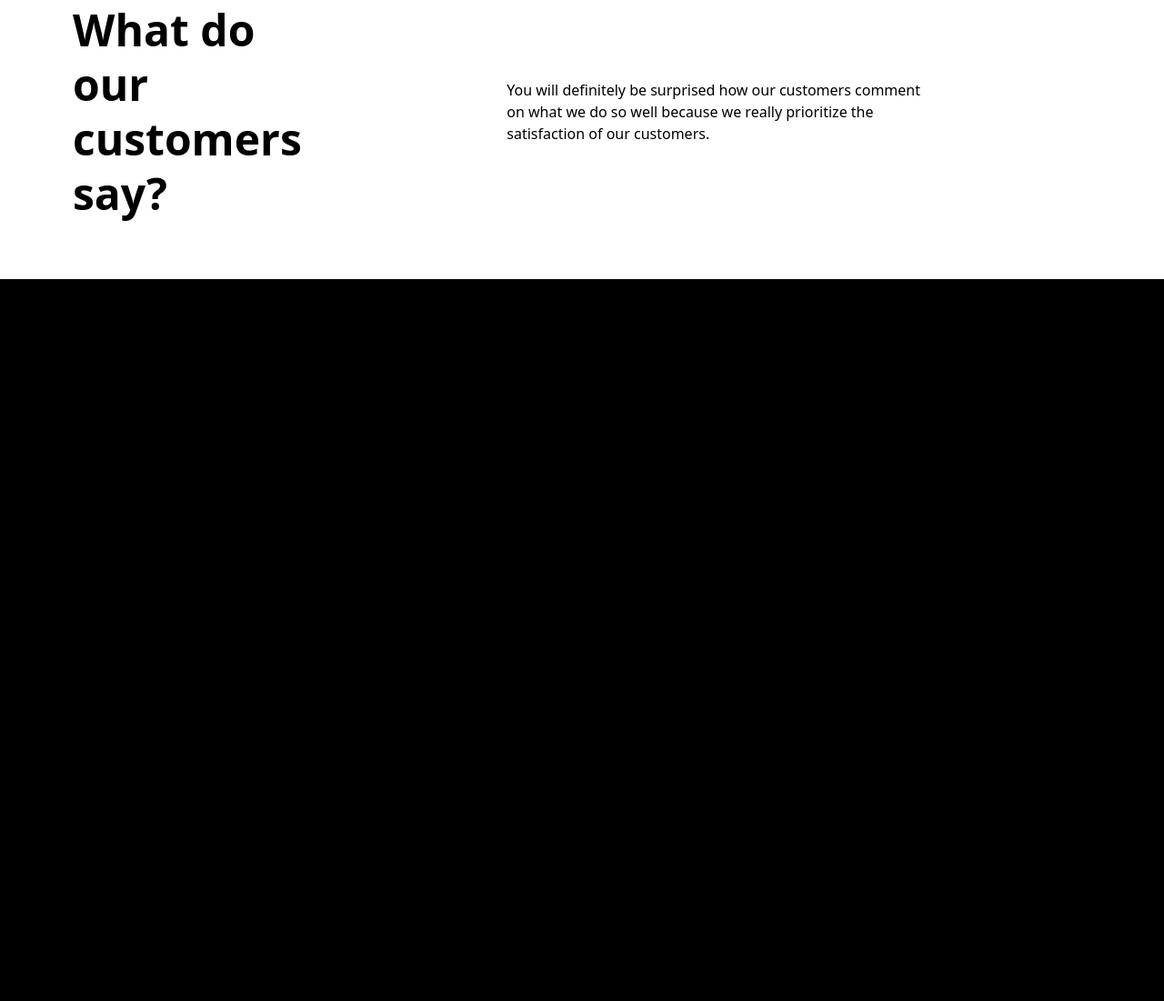
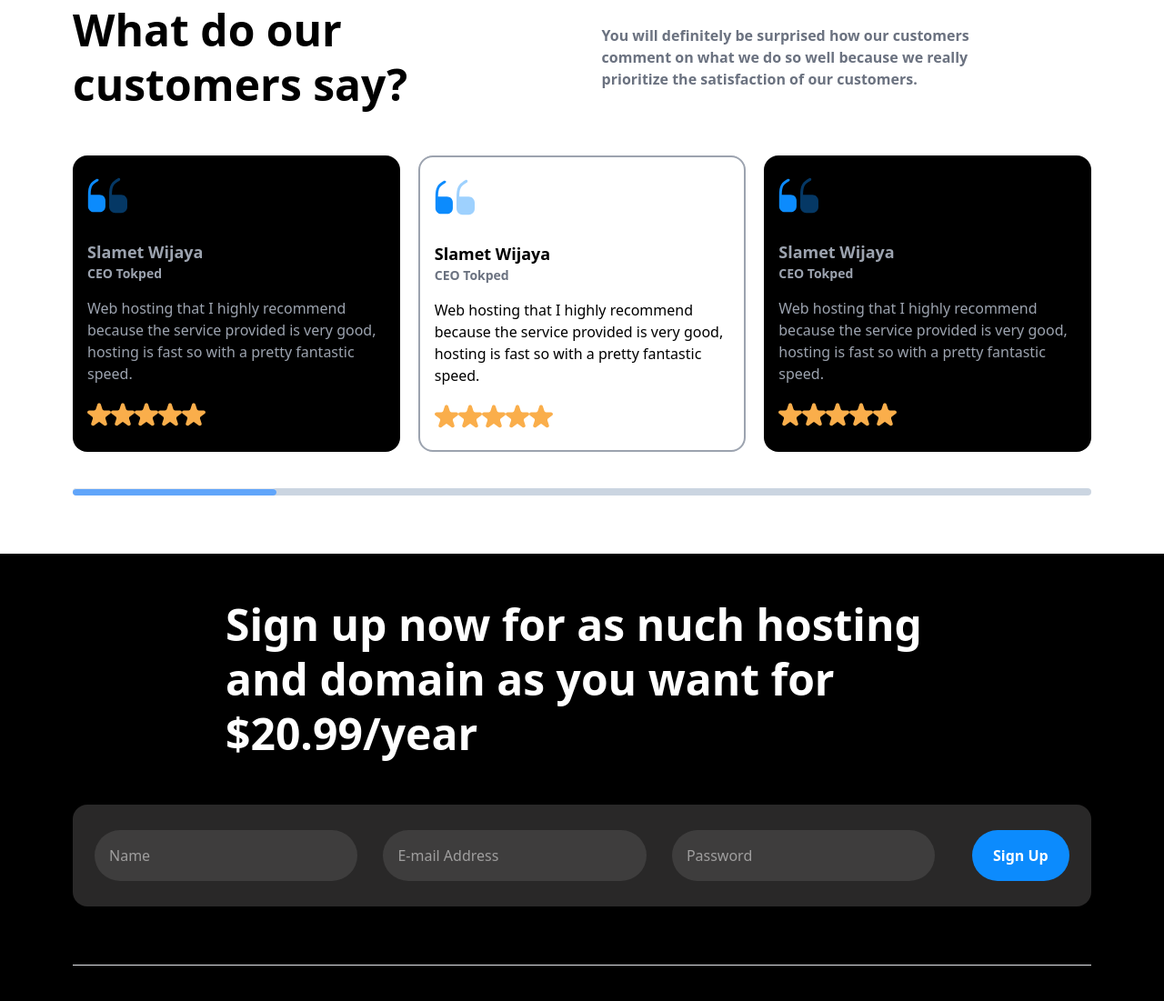
Before and after one commit to kodewizdom/FSJS, a website built with Vite: page Html and Css Assignments/week 6/Project 2 - Hosting Site/index.html in a window 1280 px wide. Shown: the part 3303-4404 px from the top of the page at 91% size. Before the commit the page ends 3610 px from the top, so only its background shows below. Built offline with nearby package versions, Linux system fonts and the light colour scheme.

Commit message:
added more section

```diff
--- a/Html and Css Assignments/week 6/Project 2 - Hosting Site/index.html
+++ b/Html and Css Assignments/week 6/Project 2 - Hosting Site/index.html
@@ -281,10 +281,94 @@
 
     <section class="bg-white py-16 px-20">
         <div class="flex gap-12">
-            <h1 class="text-5xl font-bold leading-[60px]">What do our customers say?</h1>
-            <p class="flex text- items-center pl-[12%] pr-[15%]">You will definitely be surprised how our customers comment on what we do so well because we really
+            <h1 class="text-5xl font-bold leading-[60px] w-[50%] pr-10">What do our customers say?</h1>
+            <p class="flex font-semibold text-gray-500 items-center w-[50%] pr-[12%]">You will definitely be surprised how our customers comment on what we do so well because we really
             prioritize the satisfaction of our customers. </p>
         </div>
+
+        <div class="flex pt-12 gap-5">
+
+            <div class="bg-black flex-col text-gray-400 w-[40%] py-6 px-4 rounded-2xl">
+
+                <div class="flex w-5 pb-7 gap-1">
+                    <img src="./assets/Icons/Vector.svg" alt="">
+                    <img src="./assets/Icons/Vector-1.svg" alt="">
+                </div>
+
+                <h1 class=" text-lg font-semibold leading-">Slamet Wijaya</h1>
+                <p class="text-sm pb-4 font-semibold">CEO Tokped</p>
+                <p class="pb-5">Web hosting that I highly recommend because the service provided is very good, hosting is fast so with a pretty fantastic speed.</p>
+
+                <div class="flex">
+                    <img src="./assets/Icons/Star.svg" alt="">
+                    <img src="./assets/Icons/Star.svg" alt="">
+                    <img src="./assets/Icons/Star.svg" alt="">
+                    <img src="./assets/Icons/Star.svg" alt="">
+                    <img src="./assets/Icons/Star.svg" alt="">
+                </div>
+            </div>
+
+            <div class=" flex-col border-2 border-gray-400  w-[40%] py-6 px-4 rounded-2xl">
+
+                <div class="flex w-5 pb-7 gap-1">
+                    <img src="./assets/Icons/Vector.svg" alt="">
+                    <img src="./assets/Icons/Vector-1.svg" alt="">
+                </div>
+
+                <h1 class=" text-lg font-semibold leading-">Slamet Wijaya</h1>
+                <p class="text-sm pb-4 font-semibold text-gray-500">CEO Tokped</p>
+                <p class="pb-5">Web hosting that I highly recommend because the service provided is very good, hosting is fast so with a pretty fantastic speed.</p>
+
+                <div class="flex">
+                    <img src="./assets/Icons/Star.svg" alt="">
+                    <img src="./assets/Icons/Star.svg" alt="">
+                    <img src="./assets/Icons/Star.svg" alt="">
+                    <img src="./assets/Icons/Star.svg" alt="">
+                    <img src="./assets/Icons/Star.svg" alt="">
+                </div>
+            </div>
+
+            <div class="bg-black flex-col text-gray-400 w-[40%] py-6 px-4 rounded-2xl">
+
+                <div class="flex w-5 pb-7 gap-1">
+                    <img src="./assets/Icons/Vector.svg" alt="">
+                    <img src="./assets/Icons/Vector-1.svg" alt="">
+                </div>
+
+                <h1 class=" text-lg font-semibold leading-">Slamet Wijaya</h1>
+                <p class="text-sm pb-4 font-semibold">CEO Tokped</p>
+                <p class="pb-5">Web hosting that I highly recommend because the service provided is very good, hosting is fast so with a pretty fantastic speed.</p>
+
+                <div class="flex">
+                    <img src="./assets/Icons/Star.svg" alt="">
+                    <img src="./assets/Icons/Star.svg" alt="">
+                    <img src="./assets/Icons/Star.svg" alt="">
+                    <img src="./assets/Icons/Star.svg" alt="">
+                    <img src="./assets/Icons/Star.svg" alt="">
+                </div>
+            </div>
+
+        </div>
+
+        <div class="h-2 bg-slate-300 rounded-[50px] mt-10">
+            <hr class="h-2 bg-blue-400 w-[20%] rounded-[50px]">
+        </div>
+    </section>
+
+    <section class="bg-black px-20 pt-12">
+
+        <h1 class="text-white text-5xl font-semibold px-[15%] leading-[60px]">Sign up now for as nuch hosting and domain as you want for $20.99/year</h1>
+
+        <div class="bg-[#292828] flex mt-12 py-7 rounded-2xl px-6">
+            <ul class="flex w-[90%] gap-7">
+                <li class="bg-[#3E3D3D] text-[#9F9E9E] w-[30%] rounded-[50px] pl-4 py-4">Name</li>
+                <li class="bg-[#3E3D3D] text-[#9F9E9E] w-[30%] rounded-[50px] pl-4 py-4">E-mail Address</li>
+                <li class="bg-[#3E3D3D] text-[#9F9E9E] w-[30%] rounded-[50px] pl-4 py-4">Password</li>
+            </ul>
+            <button class="bg-[#0C8BFD] w-[10%] rounded-[50px]  py-4 text-white font-semibold">Sign Up</button>
+        </div>
+
+        <hr class="bg-[#4C4B4B] my-16">
     </section>
 </body>
 
```
